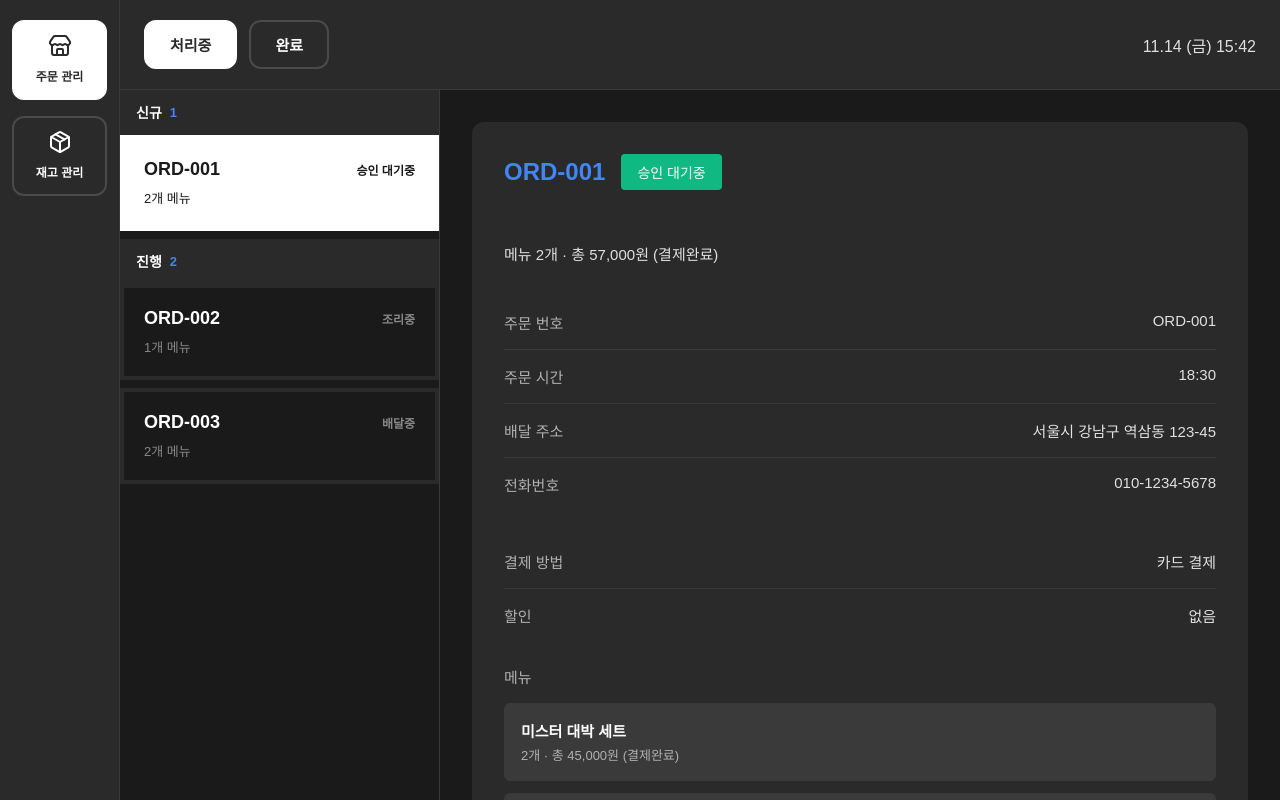
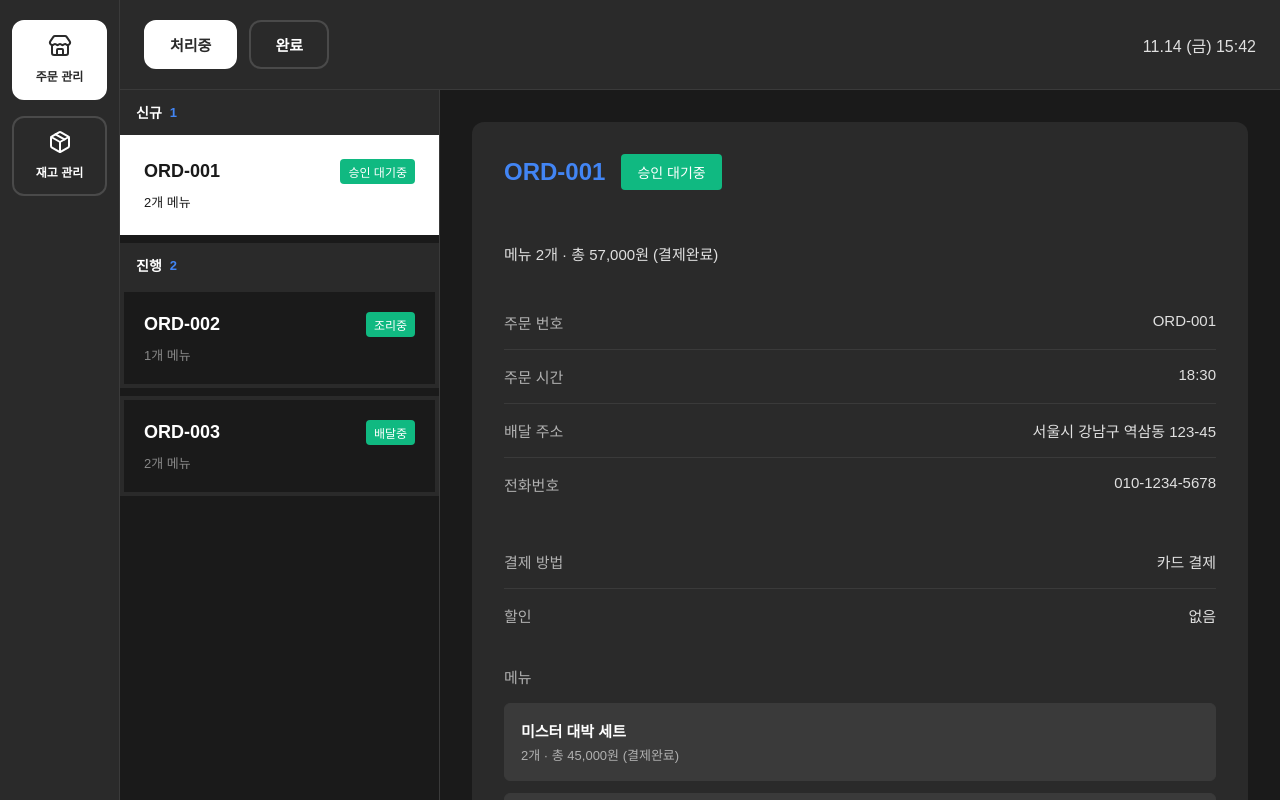
Before and after one commit to sogonggogo/sogonggogo_staff, a Next.js app: page / in a window 1280 px wide. Built offline with nearby package versions, Linux system fonts and the light colour scheme; a web font is replaced by a local one.

Commit message:
style : status 스타일 개선

```diff
--- a/src/components/order/OrderListSidebar.tsx
+++ b/src/components/order/OrderListSidebar.tsx
@@ -81,13 +81,15 @@ const OrderItemId = styled.div<{ active: boolean }>`
     active ? theme.colors.background.secondary : theme.colors.text.primary};
 `;
 
-const OrderItemStatus = styled.div<{ active: boolean }>`
+const OrderItemStatus = styled.div`
+  display: inline-block;
+  background: ${theme.colors.status.completed};
+  color: ${theme.colors.text.white};
+  padding: ${theme.spacing.xs} ${theme.spacing.sm};
+  border-radius: ${theme.borderRadius.xs};
   font-family: ${theme.fontFamily.nanumGothic};
   font-size: ${theme.fontSize.xs};
-  font-weight: ${theme.fontWeight.bold};
-  color: ${({ active }) =>
-    active ? theme.colors.background.secondary : theme.colors.text.muted};
-  white-space: nowrap;
+  font-weight: ${theme.fontWeight.medium};
 `;
 
 const OrderItemCount = styled.div<{ active: boolean }>`
@@ -173,7 +175,7 @@ export default function OrderListSidebar({
                 <OrderItemId active={selectedOrderId === order.id}>
                   {order.id}
                 </OrderItemId>
-                <OrderItemStatus active={selectedOrderId === order.id}>
+                <OrderItemStatus>
                   {getStatusText(order.status)}
                 </OrderItemStatus>
               </OrderItemHeader>
@@ -202,7 +204,7 @@ export default function OrderListSidebar({
                 <OrderItemId active={selectedOrderId === order.id}>
                   {order.id}
                 </OrderItemId>
-                <OrderItemStatus active={selectedOrderId === order.id}>
+                <OrderItemStatus>
                   {getStatusText(order.status)}
                 </OrderItemStatus>
               </OrderItemHeader>
```
